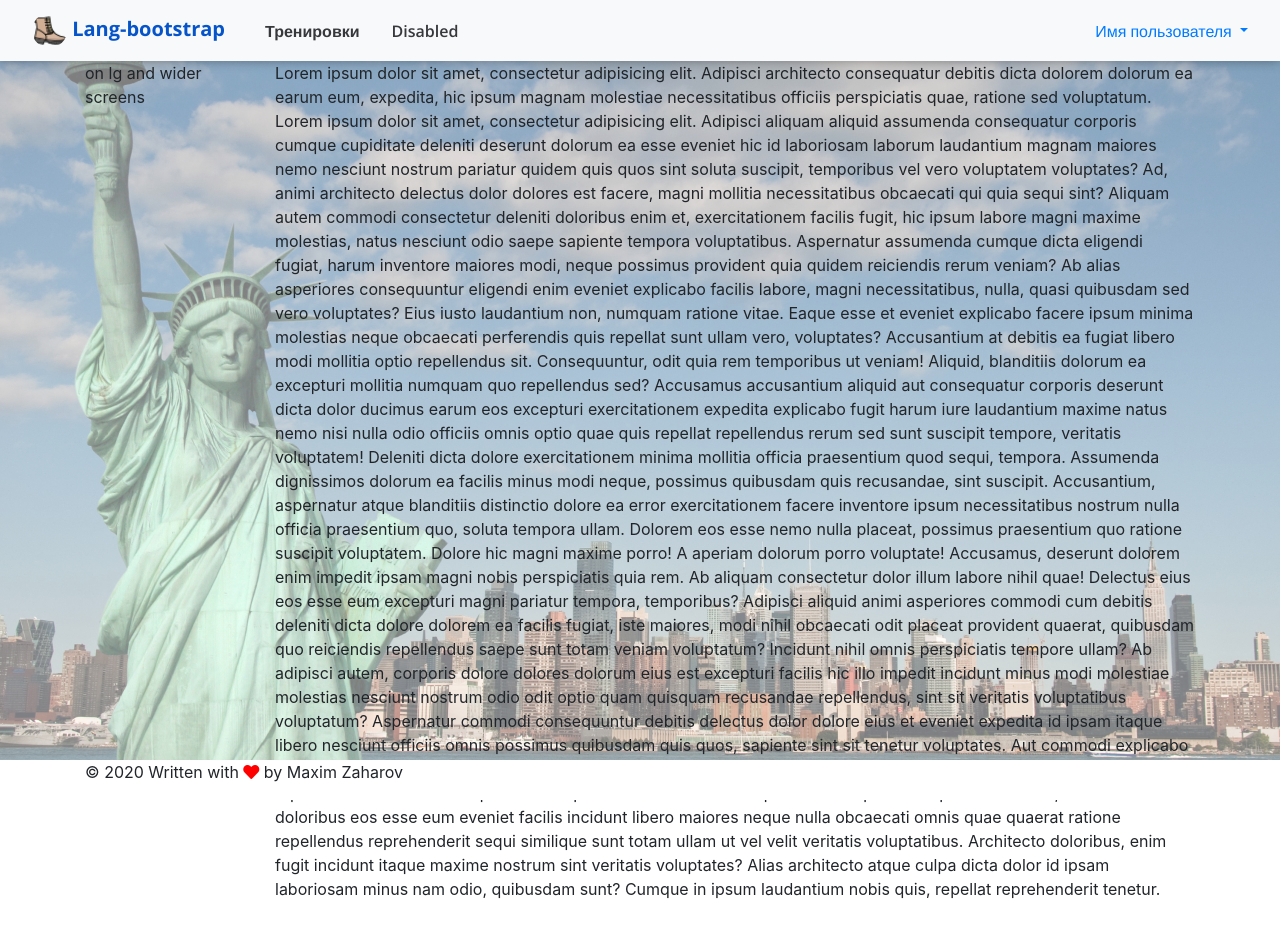
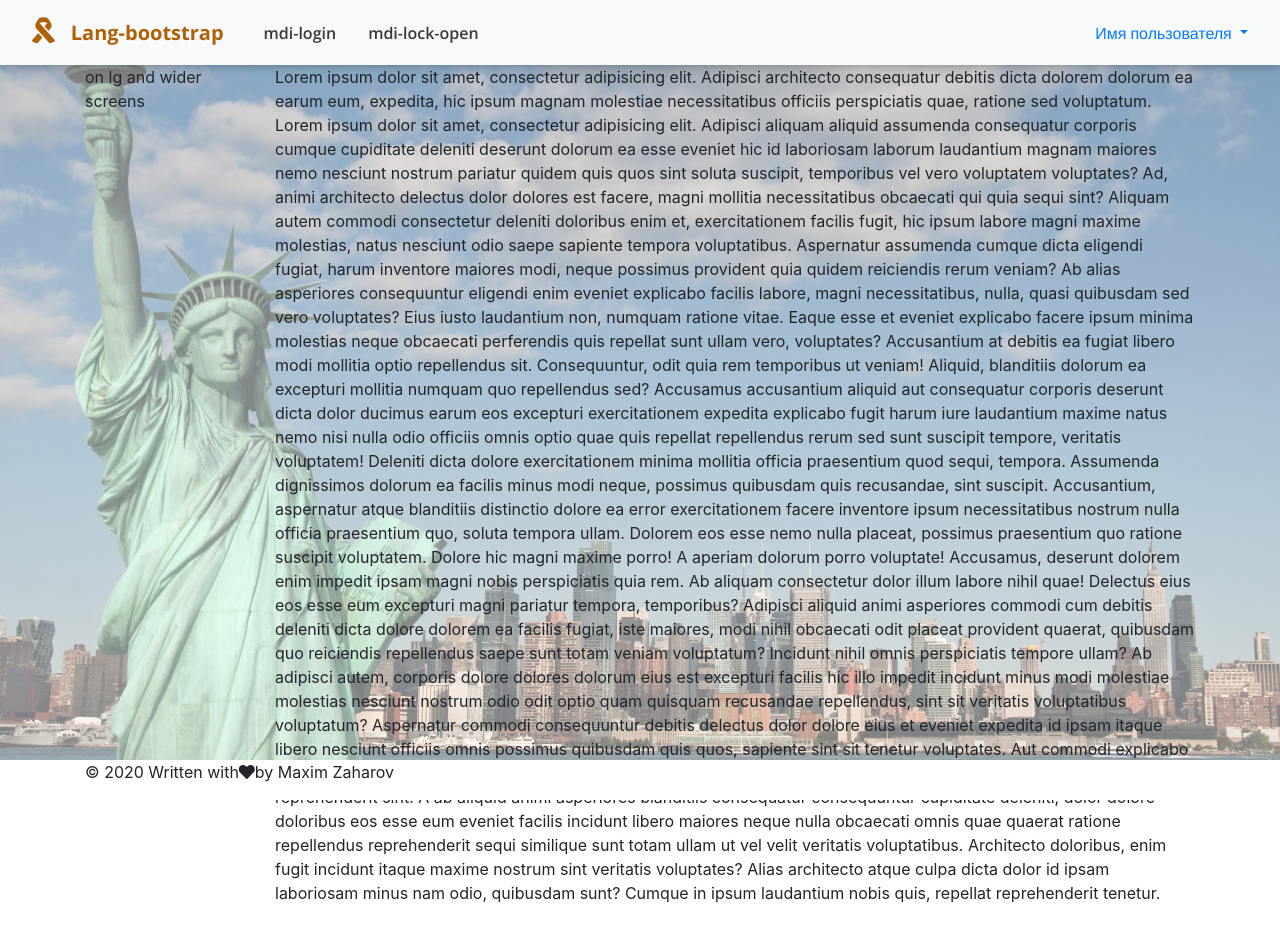
Before and after one commit to MaxGoover/lang-bootstrap-vue, a Vue app: page / in a window 1280 px wide. Shown: the top 940 px of the page. Built offline with nearby package versions, Linux system fonts and the light colour scheme.

Commit message:
Added menu items

```diff
--- a/src/assets/components/app/AppHeader.css
+++ b/src/assets/components/app/AppHeader.css
@@ -1,19 +1,17 @@
 .navbar {
     box-shadow: 0 0 10px 0 rgba(0, 0, 0, .35);
     font-family: 'Open Sans', Helvetica, Arial, sans-serif;
+    height: 65px;
     position: fixed;
     width: 100%;
     z-index: 10;
 }
 .navbar .navbar-brand {
-    color: #0654c9;
+    color: #b06006;
     font-weight: 700;
 }
-.navbar .navbar-brand img {
-    border-radius: 100%;
-}
 .navbar-nav .active > .nav-link {
-    background-color: #0654c9;
+    background-color: #b06006;
     border-radius: 30px;
     color: #fff;
     padding: 5px 10px;
@@ -22,3 +20,7 @@
     color: rgb(55, 56, 60);
     font-weight: 600;
 }
+.void {
+    height: 65px;
+}
+/* hover f7e9da */
--- a/src/components/app/AppFooter.vue
+++ b/src/components/app/AppFooter.vue
@@ -5,9 +5,7 @@
         <div class="row">
           <div class="col">
             <span>
-              &copy; 2020 Written with
-              <i class="fa fa-heart" style="color: red"/>
-              by Maxim Zaharov
+              &copy; 2020 Written with<i class="fa fa-heart"/>by Maxim Zaharov
             </span>
           </div>
         </div>
--- a/src/components/app/AppHeader.vue
+++ b/src/components/app/AppHeader.vue
@@ -3,42 +3,35 @@
     <nav class="navbar navbar-expand-md bg-light">
       <!--Логотип-->
       <a class="navbar-brand ml-2 ml-sm-3" href="#">
-        <img
-          alt="logo"
-          height="35"
-          src="../../../public/boot_32.png"
-          width="35"
-        >
-        {{ $t('app.name') }}
+        <i class="fa fa-ribbon" aria-hidden="true" style="font-size: 26px"/>
+        <span class="ml-3">{{ $t('app.name') }}</span>
       </a>
 
-      <!--Икнока меню-->
+      <!--Иконка меню-->
       <button
-        class="navbar-toggler" type="button" data-toggle="collapse"
+        class="navbar-toggler"
+        type="button"
         aria-controls="navbar"
         aria-expanded="false"
         aria-label="Toggle navigation"
         data-target="#navbar"
+        data-toggle="collapse"
       >
-        <i class="fas fa-bars"/>
+        <i class="fa fa-bars" aria-hidden="true"/>
       </button>
 
       <!--Элементы меню-->
       <div class="collapse navbar-collapse" id="navbar">
         <ul class="navbar-nav">
+          <router-link
+            v-for="(item, i) in menuItems"
+            :key="i"
+            :to="item.route"
+          >
             <li class="nav-item ml-3 my-auto">
-            <a class="nav-link" href="#">Тренировки</a>
+              <a class="nav-link">{{ item.title }}</a>
             </li>
-          <li class="nav-item ml-3">
-            <a
-              class="nav-link disabled"
-              href="#"
-              tabindex="-1"
-              aria-disabled="true"
-            >
-              Disabled
-            </a>
-          </li>
+          </router-link>
         </ul>
 
         <!--Профиль пользователя-->
@@ -64,69 +57,53 @@
 </template>
 
 <script>
-    import {mapState} from 'vuex'
+import { mapState } from 'vuex'
 // import DialogWindow from '../../components/menu/DialogWindow'
-    // import MenuItem from '../../entities/MenuItem'
+import MenuItem from '../../entities/MenuItem'
 
 export default {
   name: 'AppHeader',
   components: {
     // DialogWindow
   },
-        data() {
-            return {toggleDrawer: false}
-        },
   computed: {
+    ...mapState('app', ['loading']),
     ...mapState('authorization', ['isAuthorized']),
-            ...mapState('general', ['loading']),
     menuItems() {
       return this.isAuthorized ? [
-                    // new MenuItem(
-                    //   'mdi-eye',
-                    //   this.$i18n.t('appHeader.reading'),
-                    //   { name: 'Reading' }
-                    // ),
-                    // new MenuItem(
-                    //   'mdi-eye',
-                    //   this.$i18n.t('appHeader.video'),
-                    //   { name: 'Video' }
-                    // ),
-                    // new MenuItem(
-                    //   'mdi-account-edit',
-                    //   this.$i18n.t('appHeader.grammar'),
-                    //   { name: 'Grammar' }
-                    // ),
-                    // new MenuItem(
-                    //   'mdi-logout',
-                    //   this.$i18n.t('appHeader.logout'),
-                    //   null,
-                    //   this.showDialog
-                    // )
+        new MenuItem(
+          'mdi-account-edit',
+          this.$i18n.t('appHeader.trainings'),
+          { name: 'Grammar' }
+        ),
+        new MenuItem(
+          'mdi-logout',
+          this.$i18n.t('appHeader.logout'),
+          null,
+          this.showDialog
+        )
       ] : [
-                    // new MenuItem(
-                    //   'mdi-login',
-                    //   this.$i18n.t('appHeader.login'),
-                    //   { name: 'Login' }
-                    // ),
-                    // new MenuItem(
-                    //   'mdi-lock-open',
-                    //   this.$i18n.t('appHeader.signup'),
-                    //   { name: 'Signup' }
-                    // )
+        new MenuItem(
+          'mdi-login',
+          this.$i18n.t('appHeader.login'),
+          { name: 'Login' }
+        ),
+        new MenuItem(
+          'mdi-lock-open',
+          this.$i18n.t('appHeader.signup'),
+          { name: 'Signup' }
+        )
       ]
     }
-        },
-        methods: {
-            showDialog() {
-                this.$store.commit('menu/setShowDialog', true)
   }
-        }
+  // methods: {
+  //   showDialog() {
+  //     this.$store.commit('menu/setShowDialog', true)
+  //   }
+  // }
 }
 </script>
 
 <style scoped>
 @import '../../assets/components/app/AppHeader.css';
-  .void {
-    height: 61px;
-  }
 </style>
--- /dev/null
+++ b/src/entities/MenuItem.js
@@ -0,0 +1,23 @@
+export default class MenuItem {
+  title
+  route
+  event
+
+  constructor (title, route, event = () => {}) {
+    this.title = title
+    this.route = route
+    this.event = event
+  }
+
+  get title () {
+    return this._title
+  }
+
+  get route () {
+    return this._route
+  }
+
+  get event () {
+    return this._event()
+  }
+}
--- a/src/i18n/messages/modules/ru.js
+++ b/src/i18n/messages/modules/ru.js
@@ -3,15 +3,11 @@ export default {
     name: 'Lang-bootstrap'
   },
   appHeader: {
-    grammar: 'Грамматика',
-    learnWords: 'Учить слова',
     login: 'Войти',
     logout: 'Выйти',
     main: 'Главная',
-    myCabinet: 'Мой кабинет',
-    reading: 'Чтение',
     signup: 'Зарегистрироваться',
-    video: 'Видео'
+    trainings: 'Тренировки'
   },
   common: {
     no: 'Нет',
@@ -26,21 +22,11 @@ export default {
     pageNotFound: 'Страница не найдена',
     tryFollowingPages: 'Попробуйте перейти на одну из следующих страниц:'
   },
-  img: {
-    img1: '/img/kitty.png'
-  },
   menu: {
     back: 'Назад',
     main: 'Главная'
   },
-  pageBooks: {
-    goTo: 'Перейти',
-    level: 'Уровень',
-    load: 'Загрузить',
-    open: 'Открыть',
-    parts: 'частей',
-    search: 'Поиск'
-  },
+  pageTrainings: {},
   pageSign: {
     authorization: 'Авторизация',
     password: 'Пароль',
--- a/src/router/index.js
+++ b/src/router/index.js
@@ -23,19 +23,19 @@ const routes = [
   //   component: () => import('../components/books/Book'),
   //   beforeEnter: authGuard
   // },
-  // {
-  //   path: '/grammar',
-  //   name: 'Grammar',
-  //   component: () => import('../views/Grammar.vue'),
-  //   beforeEnter: authGuard
-  // },
-  // {
-  //   path: '/grammar/:alias',
-  //   name: 'GrammarTraining',
-  //   props: true,
-  //   component: () => import('../components/grammar/GrammarTraining.vue'),
-  //   beforeEnter: authGuard
-  // },
+  {
+    path: '/trainings',
+    name: 'Trainings',
+    component: () => import('../views/Grammar.vue'),
+    beforeEnter: authGuard
+  },
+  {
+    path: '/trainings/:type',
+    name: 'Trainings',
+    props: true,
+    component: () => import('../components/grammar/GrammarTraining.vue'),
+    beforeEnter: authGuard
+  },
   // {
   //   path: '/login',
   //   name: 'Login',
@@ -73,8 +73,8 @@ router.beforeEach((to, from, next) => {
   }
 })
 
-// function authGuard (to, from, next) {
-//   store.getters['authorization/isAuthorized'] ? next() : next({ name: 'Login' })
-// }
+function authGuard (to, from, next) {
+  store.getters['authorization/isAuthorized'] ? next() : next({ name: 'Login' })
+}
 
 export default router
```
Lines whose indentation alone changed are shown as unchanged.
